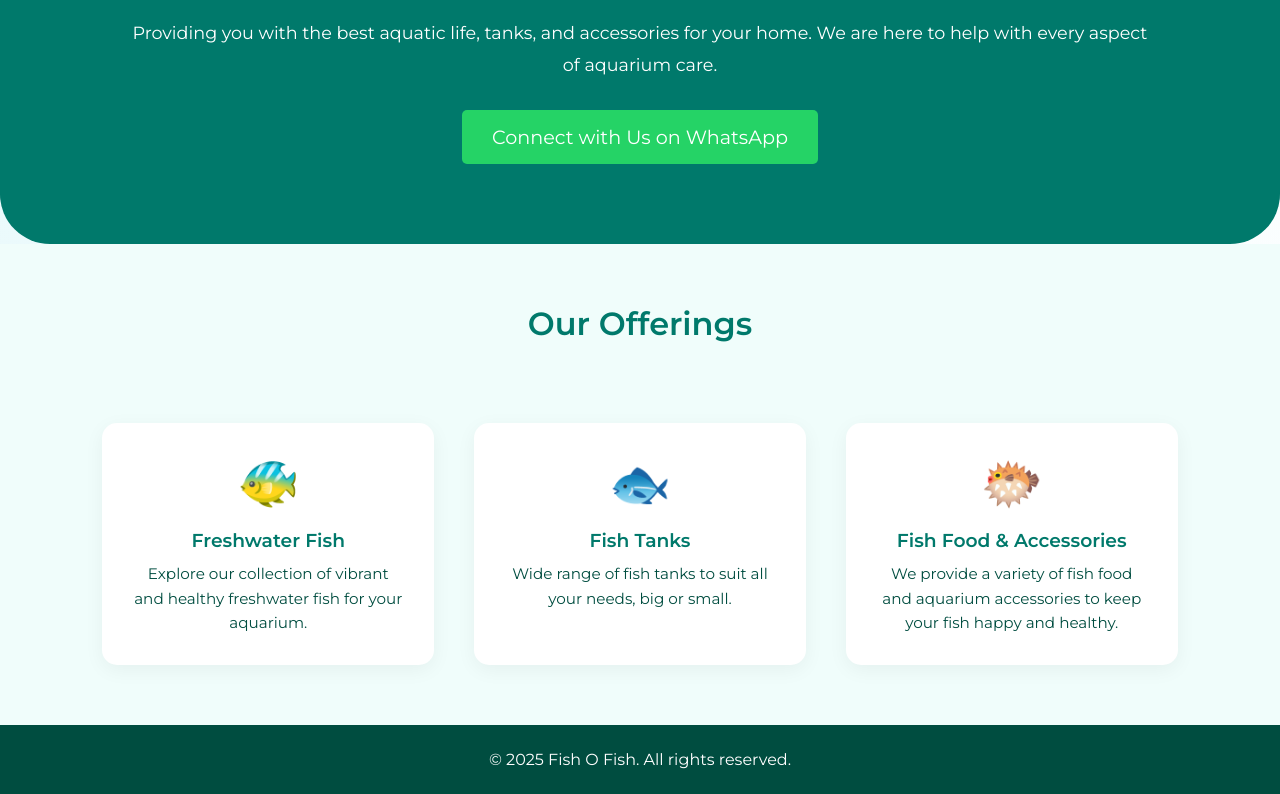
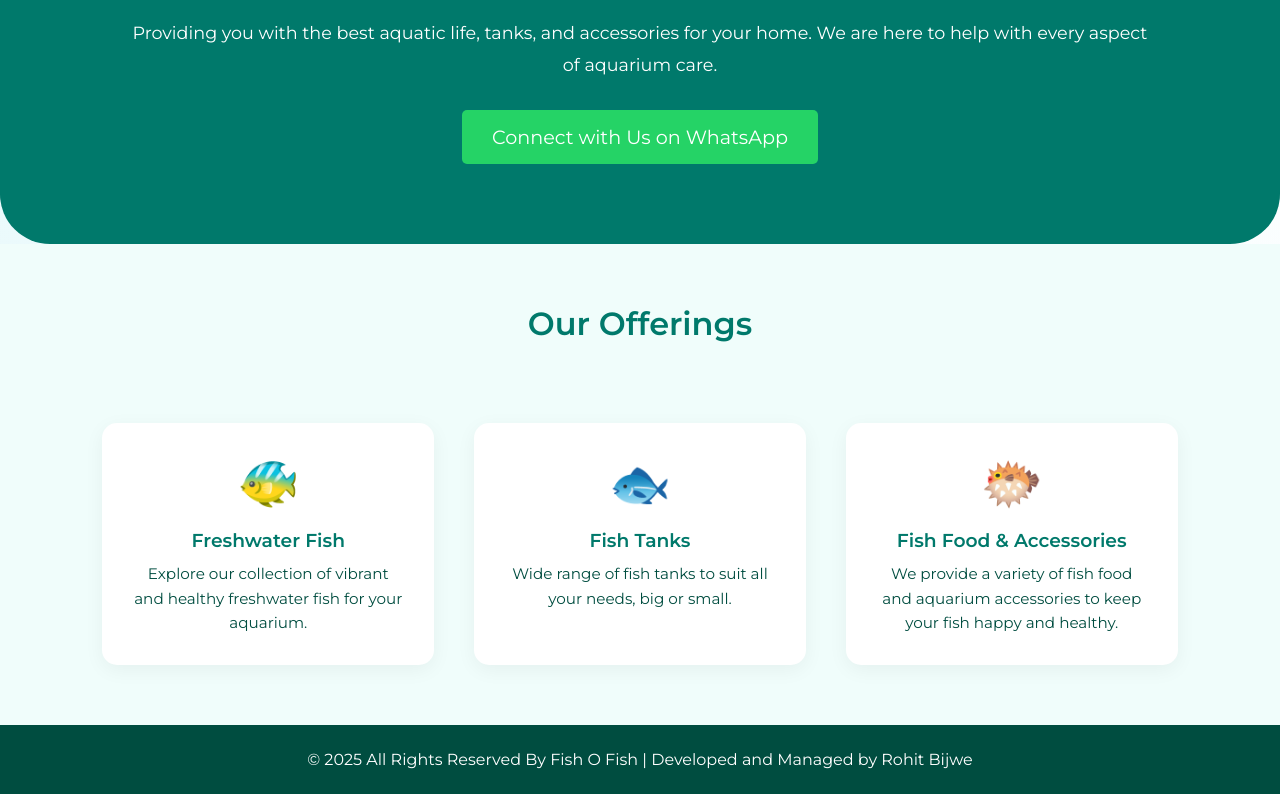
Before and after one commit to Rohitbijwe9/Fof, a plain HTML site: page index.html in a window 1280 px wide. Shown: the part 1071-1865 px from the top of the page. Drawn offline with Linux system fonts and the light colour scheme.

Commit message:
Update index.html

```diff
--- a/index.html
+++ b/index.html
@@ -353,7 +353,8 @@
   </section>
 
   <footer>
-    <p>&copy; 2025 Fish O Fish. All rights reserved.</p>
+        <p>© 2025 All Rights Reserved By Fish O Fish | Developed and Managed by Rohit Bijwe</p>
+
   </footer>
 
   <script>
```
